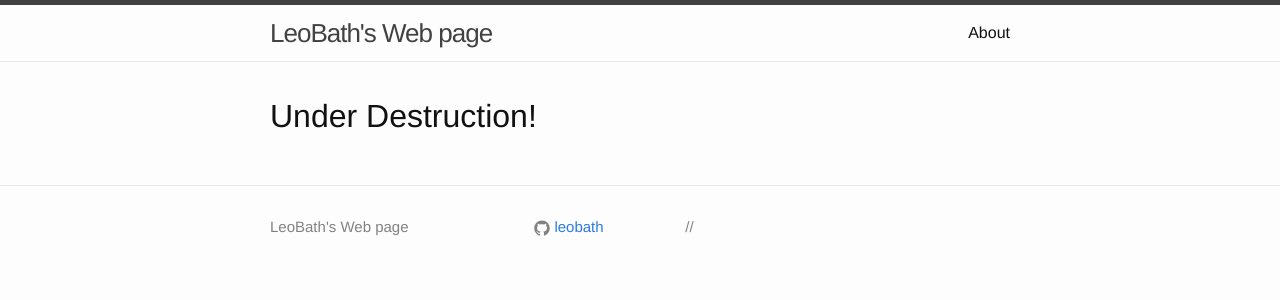
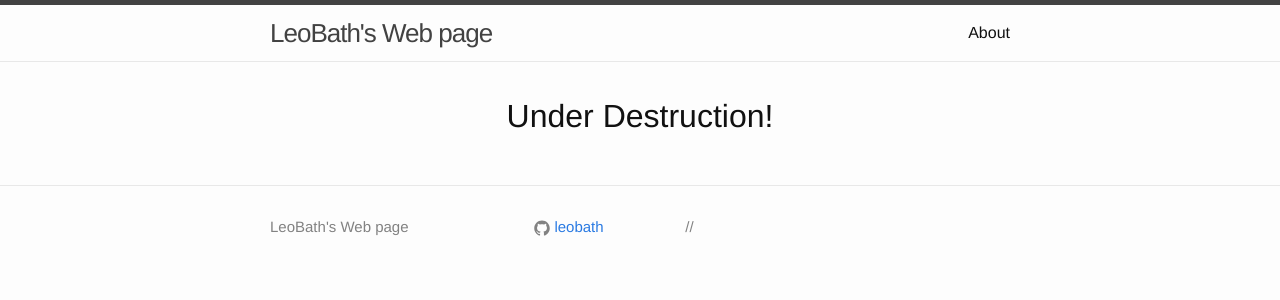
Before and after one commit to leobath/leobath.github.io, a Jekyll site: the page built from index.html, in a window 1280 px wide. Shown: the top 300 px of the page. Built offline with Jekyll 4.4.1, drawn with Linux system fonts in a browser that asks for light colours.

Commit message:
Update index.html

```diff
--- a/index.html
+++ b/index.html
@@ -1,7 +1,7 @@
 ---
 layout: default
 ---
-<h1 style="text: center">Under Destruction!</h1>
+<h1 style="text-align: center">Under Destruction!</h1>
 <!--
 <div class="home">
 <h1>Under Destruction!</h1>
```
